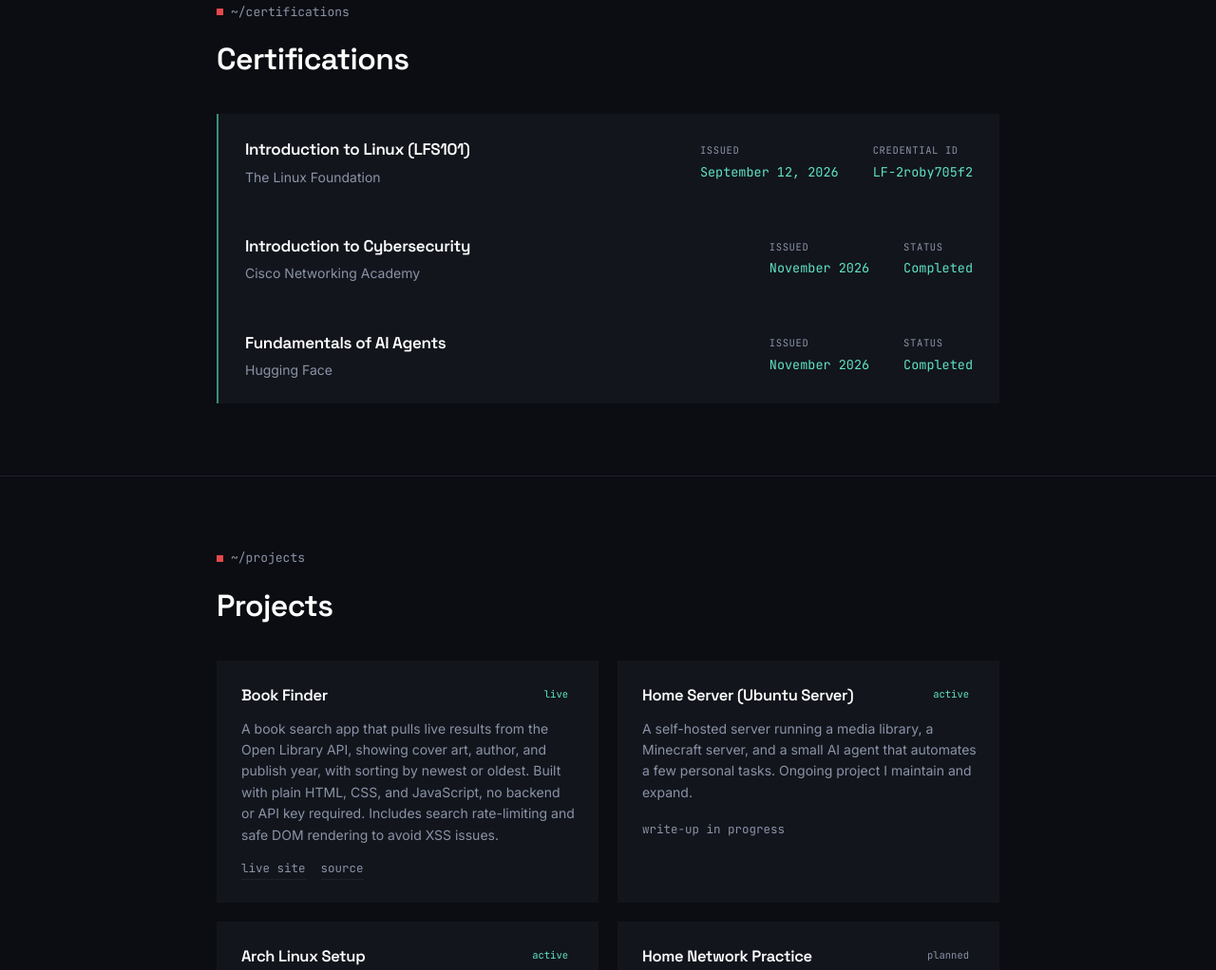
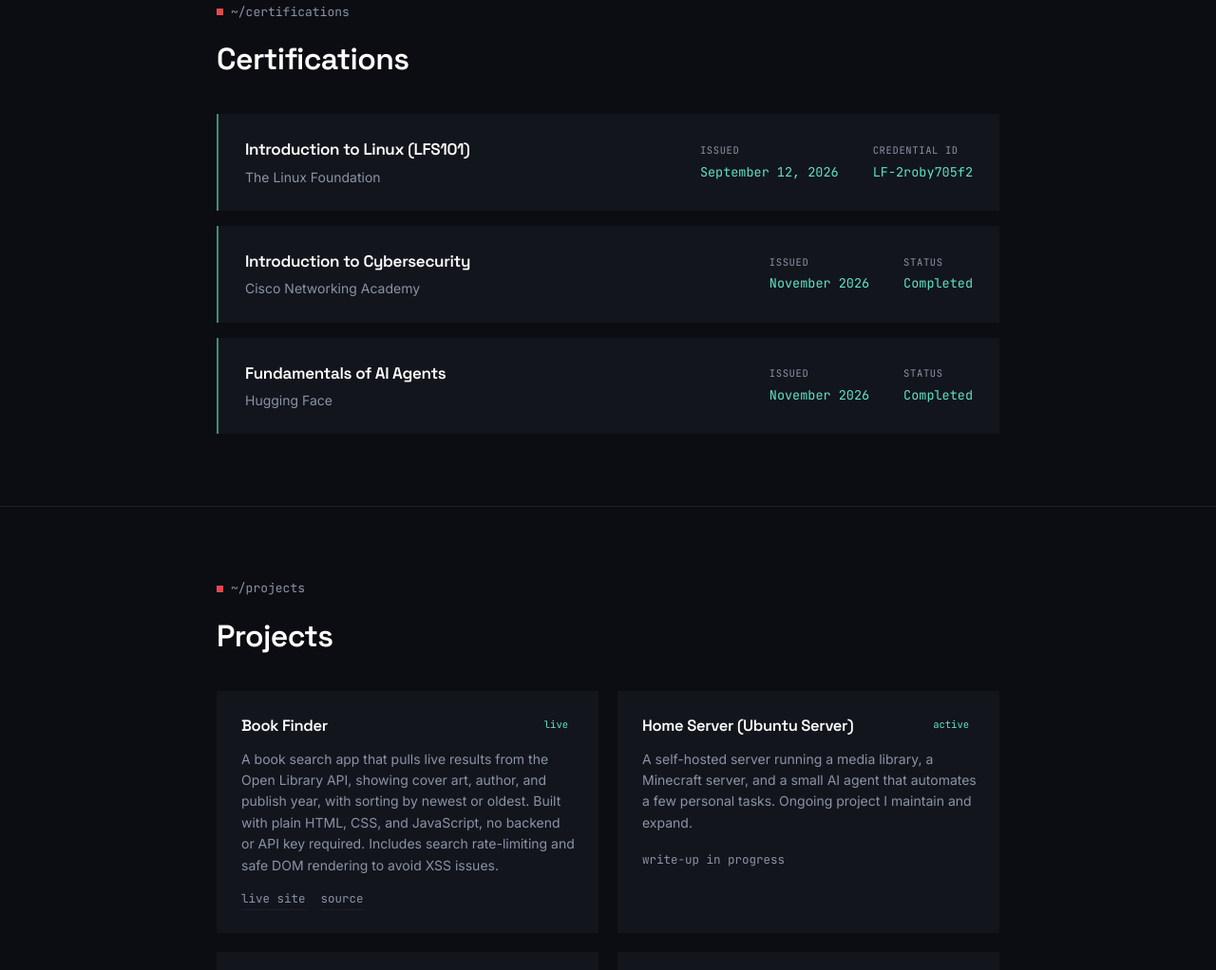
Before and after one commit to RubenSanosh/rubensanosh.github.io, a plain HTML site: page index.html in a window 1280 px wide. Shown: the part 2254-3276 px from the top of the page at 95% size. Drawn offline with Linux system fonts and the light colour scheme.

Commit message:
Add margin-top to cert-card elements

```diff
--- a/style.css
+++ b/style.css
@@ -277,6 +277,9 @@ section h2{
   flex-wrap: wrap;
   gap: 20px;
 }
+.cert-card + .cert-card{
+  margin-top: 16px;
+}
 .cert-main h3{ font-size: 17px; color: #fff; margin-bottom: 4px; }
 .cert-issuer{ color: var(--text-dim); font-size: 14px; }
 .cert-meta{
```
